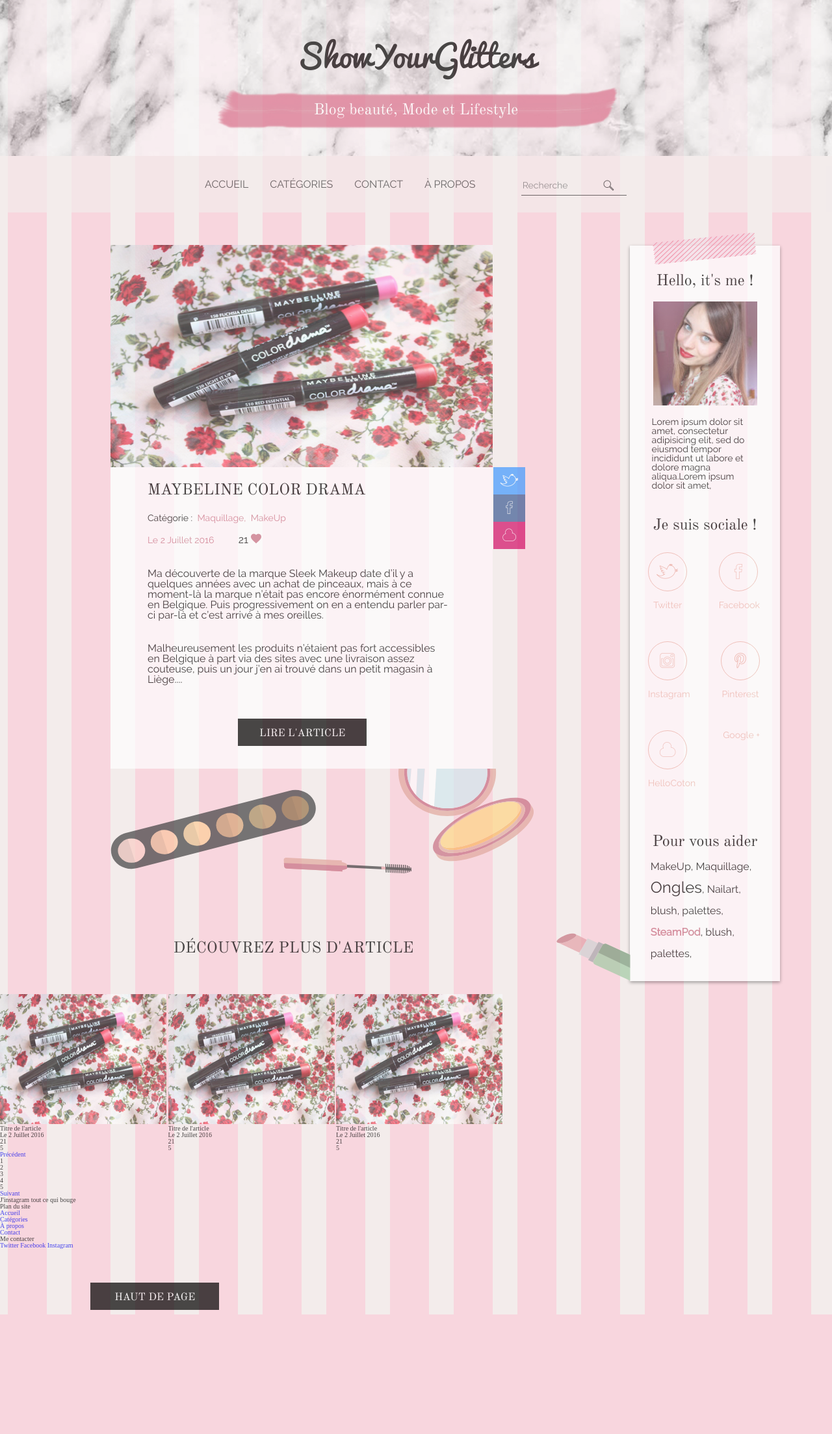
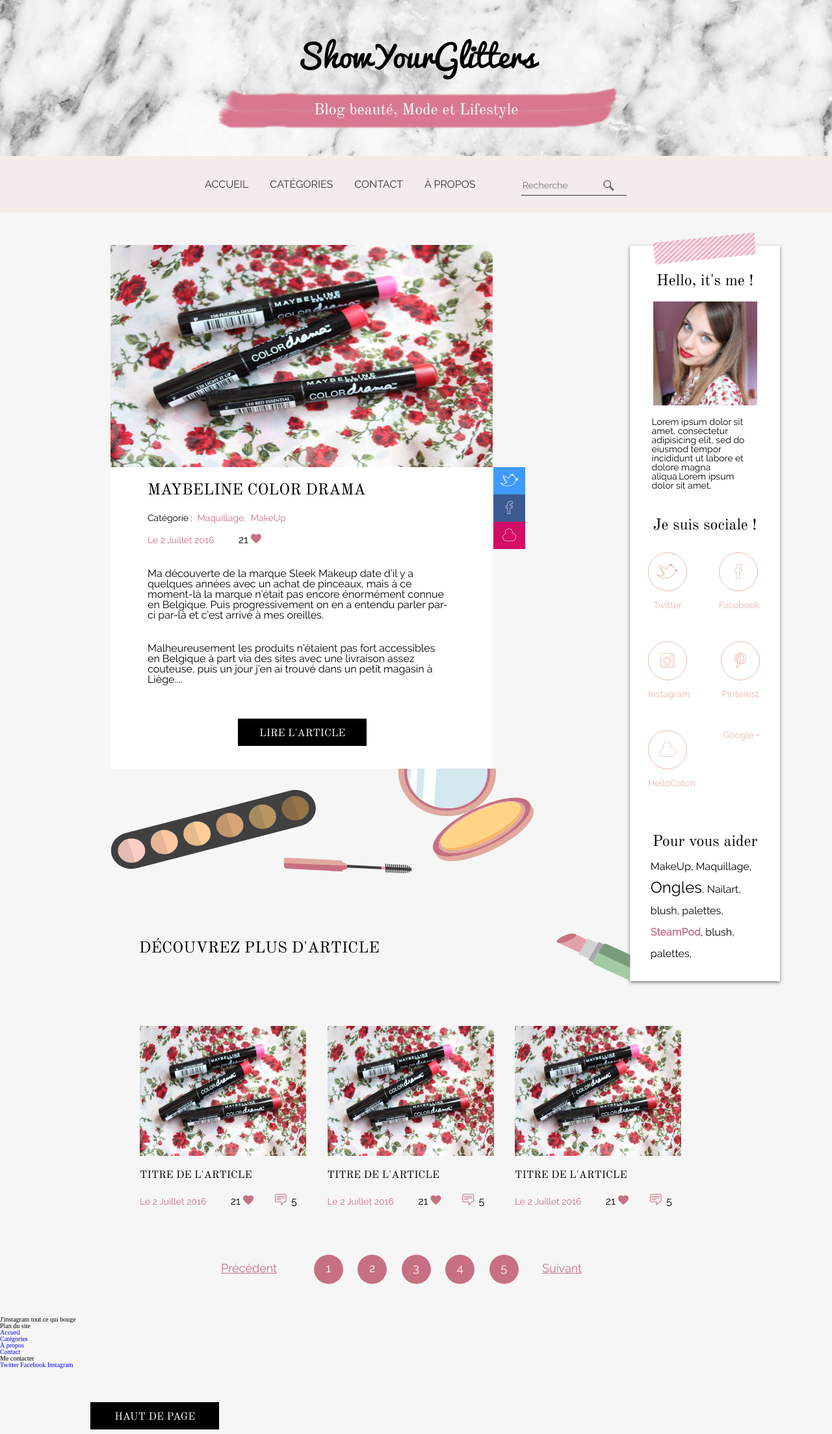
Before and after one commit to dylanschirino/blogbeauty, a PHP site: page / in a window 1280 px wide. Shown: the whole page at 65% size. Before the commit the page ends 2023 px from the top, so only its background shows below. Run offline with PHP 8.4, Linux system fonts and the light colour scheme.

Commit message:
Discover more section done

```diff
--- a/www/css/styles.css
+++ b/www/css/styles.css
@@ -31,8 +31,8 @@
 
 @font-face {
   font-family: 'glyphs';
-  src: url("../fonts/glyphs/icomoon.eot?7munut");
-  src: url("../fonts/glyphs/icomoon.eot?7munut#iefix") format("embedded-opentype"), url("../fonts/glyphs/icomoon.ttf?7munut") format("truetype"), url("../fonts/glyphs/icomoon.woff?7munut") format("woff"), url("../fonts/glyphs/icomoon.svg?7munut#icomoon") format("svg");
+  src: url("../fonts/glyphs/icomoon.eot?v65uyt");
+  src: url("../fonts/glyphs/icomoon.eot?v65uyt#iefix") format("embedded-opentype"), url("../fonts/glyphs/icomoon.ttf?v65uyt") format("truetype"), url("../fonts/glyphs/icomoon.woff?v65uyt") format("woff"), url("../fonts/glyphs/icomoon.svg?v65uyt#icomoon") format("svg");
   font-weight: normal;
   font-style: normal; }
 
@@ -99,8 +99,6 @@ table {
  */
 body {
   font-size: 62.5%;
-  background: url("../img/grid.png") repeat;
-  opacity: 0.7;
   background-color: #F6F6F6; }
 
 p {
@@ -253,38 +251,59 @@ a {
 * coded by Dylan Schirino
 * started at 29/07/2016
 */
+.moreArticle {
+  width: 91em;
+  margin: auto; }
   .moreArticle__title {
-  margin: 4em 0 2.04167em 11.1em; }
-
+    margin: 4em 0 2.04167em 1.2em; }
   .moreArticle__container {
     width: 25.6em;
     height: 20.2em; }
-
   .moreArticle__article {
     position: relative;
     width: 25.6em;
-  height: 24em;
+    height: 30em;
     overflow: hidden;
-  display: inline-block; }
-
+    display: inline-block;
+    margin: 4.9em 0 0 3em; }
   .moreArticle__container {
     position: absolute;
     top: 0;
     left: -256px; }
-
   .moreArticle__theme {
     display: block;
     margin-top: 1.111em; }
-
   .moreArticle__text {
     width: 14em;
     margin: 0.8571428571em auto; }
-
   .moreArticle__button {
     margin: 0;
     display: block;
     margin: 1em auto; }
+  .moreArticle__element {
+    display: inline-block; }
+  .moreArticle__pagination {
+    width: 60em;
+    margin: 5em auto; }
 
+.pagination__list {
+  display: inline-block; }
+
+.pagination__element {
+  display: inline-block;
+  width: 2.5em;
+  height: 2.5em;
+  margin-left: 1.111em; }
+  .pagination__element:last-child {
+    margin-right: 1.8888em; }
+
+/* BLOGBEAUTY
+*
+* /sass/object/instagram.scss - NON design of the Instagram section stylesheet
+*
+* coded by Dylan Schirino
+* started at 01/08/2016
+*/
 /* BLOGBEAUTY
 *
 * /sass/object/header.scss - non design header stylesheet
@@ -502,7 +521,7 @@ a {
   z-index: 0; }
   .moreArticle__link:hover ~ .moreArticle__container {
     opacity: 0.9;
-    margin-left: 26em;
+    transform: translateX(256px);
     display: block; }
 
 .moreArticle__theme {
@@ -518,4 +537,49 @@ a {
 .moreArticle__text {
   font-size: 1.4em; }
 
+.moreArticle__titleCards {
+  padding: 1.125em 0 0.875em 0;
+  font: 1.6em/1.5 "old_standard";
+  text-transform: uppercase; }
+
+.moreArticle__list {
+  font: 1.4em "raleway", "Helvetica", Arial, sans-serif; }
+
+.moreArticle__element--comment {
+  font-size: 1.1428571429em; }
+
+.moreArticle__element--comment::before {
+  content: "\e90b";
+  font: 1.1em "glyphs";
+  color: #C77083;
+  padding: 0 0.2em 0 1.666em; }
+
+.pagination__link {
+  font: 1.8em "raleway", "Helvetica", Arial, sans-serif;
+  color: #C77083;
+  text-decoration: underline;
+  padding-right: 1.8888em; }
+  .pagination__link:hover {
+    text-decoration: none; }
+
+.pagination__element {
+  font: 1.8em/2.3 "raleway", "Helvetica", Arial, sans-serif;
+  border-radius: 50%;
+  background-color: #C77083;
+  color: white;
+  text-align: center;
+  transition: .2s ease-in; }
+  .pagination__element:hover {
+    background-color: white;
+    color: #C77083;
+    cursor: pointer; }
+
+/* BLOGBEAUTY
+*
+* /sass/components/instagram.scss - design of the Instagram section stylesheet
+*
+* coded by Dylan Schirino
+* started at 01/08/2016
+*/
+
 /*# sourceMappingURL=styles.css.map */
--- a/www/index.html
+++ b/www/index.html
@@ -221,9 +221,9 @@
         Découvrez plus d'article
       </h3>
       <article class="moreArticle__article">
-        <a href="#" class="moreArticle__link" title="Accéder à l'article">
+        <figure class="moreArticle__link">
         <img class="moreArticle__img" src="img/smallarticle.jpg">
-        </a>
+      </figure>
         <div class="moreArticle__container">
           <span class="moreArticle__theme">
             Maquillage
@@ -236,12 +236,12 @@
           </a>
         </div>
 
-        <h4 aria-level="4">Titre de l'article</h4>
+        <h4 aria-level="4" class="moreArticle__titleCards">Titre de l'article</h4>
         <ul class="moreArticle__list">
-          <li class="moreArticle__element">
+          <li class="moreArticle__element latest__element--time">
             Le 2 Juillet 2016
           </li>
-          <li class="moreArticle__element moreArticle__element--like">
+          <li class="moreArticle__element latest__element--like">
             21
           </li>
           <li class="moreArticle__element moreArticle__element--comment">
@@ -267,12 +267,12 @@
         </div>
 
 
-        <h4 aria-level="4">Titre de l'article</h4>
+        <h4 aria-level="4" class="moreArticle__titleCards">Titre de l'article</h4>
         <ul class="moreArticle__list">
-          <li class="moreArticle__element">
+          <li class="moreArticle__element latest__element--time">
             Le 2 Juillet 2016
           </li>
-          <li class="moreArticle__element moreArticle__element--like">
+          <li class="moreArticle__element latest__element--like">
             21
           </li>
           <li class="moreArticle__element moreArticle__element--comment">
@@ -296,12 +296,12 @@
             Lire l'article
           </a>
         </div>
-        <h4 aria-level="4">Titre de l'article</h4>
+        <h4 aria-level="4" class="moreArticle__titleCards">Titre de l'article</h4>
         <ul class="moreArticle__list">
-          <li class="moreArticle__element">
+          <li class="moreArticle__element latest__element--time">
             Le 2 Juillet 2016
           </li>
-          <li class="moreArticle__element moreArticle__element--like">
+          <li class="moreArticle__element latest__element--like">
             21
           </li>
           <li class="moreArticle__element moreArticle__element--comment">
--- a/www/sass/base/root.scss
+++ b/www/sass/base/root.scss
@@ -7,8 +7,8 @@
  */
 body{
   font-size: 62.5%;
-  background: url("../img/grid.png")repeat;
-  opacity: 0.7;
+  //background: url("../img/grid.png")repeat;
+  //opacity: 0.7;
   background-color: $bodyBckg;
 }
 p{
--- a/www/sass/components/_discover.scss
+++ b/www/sass/components/_discover.scss
@@ -22,7 +22,7 @@
      z-index: 0;
       &:hover ~ .moreArticle__container{
         opacity: 0.9;
-        margin-left: 26em;
+        transform: translateX(256px);
         display: block;
       }
   }
@@ -41,4 +41,48 @@
   &__text{
     font-size: 1.4em;
   }
+  &__titleCards{
+    padding: 1.125em 0 0.875em 0;
+    font:1.6em/1.5 $oldstandard;
+    text-transform: uppercase;
+  }
+  &__list{
+    font: 1.4em $raleway;
+  }
+  &__element{
+    &--comment{
+      font-size: 1.1428571429em;
+    }
+    &--comment::before{
+      content:"\e90b";
+      font:1.1em $glyphs;
+      color:$pink;
+      padding:0 0.2em 0 1.666em;
+    }
+  }
 }
+
+.pagination{
+  &__link{
+    font: 1.8em $raleway;
+    color: $pink;
+    text-decoration: underline;
+    padding-right: 1.8888em;
+    &:hover{
+      text-decoration: none;
+    }
+  }
+  &__element{
+    font: 1.8em/2.3 $raleway;
+    border-radius: 50%;
+    background-color: $pink;
+    color: $white;
+    text-align: center;
+    transition: .2s ease-in;
+    &:hover{
+      background-color: $white;
+      color: $pink;
+      cursor: pointer;
+    }
+  }
+}
--- a/www/sass/object/_discover.scss
+++ b/www/sass/object/_discover.scss
@@ -7,8 +7,10 @@
 */
 
 .moreArticle{
+  width:91em;
+  margin: auto;
   &__title{
-    margin: 4em 0 2.04167em 11.1em;
+    margin: 4em 0 2.04167em 1.2em;
   }
   &__container{
     width: 25.6em;
@@ -17,9 +19,10 @@
   &__article{
     position: relative;
     width: 25.6em;
-    height: 24em;
+    height: 30em;
     overflow: hidden;
     display: inline-block;
+    margin:4.9em 0 0 3em;
   }
   &__container{
     position: absolute;
@@ -39,4 +42,26 @@
     display: block;
     margin:1em auto;
   }
+  &__element{
+    display: inline-block;
+  }
+  &__pagination{
+    width:60em;
+    margin:5em auto;
+  }
 }
+
+.pagination{
+  &__list{
+    display: inline-block;
+  }
+  &__element{
+    display: inline-block;
+    width: 2.5em;
+    height: 2.5em;
+    margin-left: 1.111em;
+    &:last-child{
+      margin-right:1.8888em;
+    }
+  }
+}
--- a/www/sass/settings/fonts.scss
+++ b/www/sass/settings/fonts.scss
@@ -36,11 +36,11 @@
 
 @font-face {
   font-family: 'glyphs';
-  src:  url('../fonts/glyphs/icomoon.eot?7munut');
-  src:  url('../fonts/glyphs/icomoon.eot?7munut#iefix') format('embedded-opentype'),
-    url('../fonts/glyphs/icomoon.ttf?7munut') format('truetype'),
-    url('../fonts/glyphs/icomoon.woff?7munut') format('woff'),
-    url('../fonts/glyphs/icomoon.svg?7munut#icomoon') format('svg');
+  src:  url('../fonts/glyphs/icomoon.eot?v65uyt');
+  src:  url('../fonts/glyphs/icomoon.eot?v65uyt#iefix') format('embedded-opentype'),
+    url('../fonts/glyphs/icomoon.ttf?v65uyt') format('truetype'),
+    url('../fonts/glyphs/icomoon.woff?v65uyt') format('woff'),
+    url('../fonts/glyphs/icomoon.svg?v65uyt#icomoon') format('svg');
   font-weight: normal;
   font-style: normal;
 }
--- a/www/sass/styles.scss
+++ b/www/sass/styles.scss
@@ -25,9 +25,11 @@
 @import "object/aside";
 @import "object/mainArticle";
 @import "object/discover";
+@import "object/instagram";
 
 // 6. Components - Design des composants, morceaux d'UI
 @import "components/header";
 @import "components/aside";
 @import "components/mainArticle";
 @import "components/discover";
+@import "components/instagram";
```
Also changed, not shown: www/sass/components/_instagram.scss (added, +7 -0 lines), www/sass/object/_instagram.scss (added, +7 -0 lines), Assets/Icone/comment.svg (added), www/fonts/glyphs/icomoon.svg, www/fonts/glyphs/icomoon.ttf, www/fonts/glyphs/icomoon.woff, www/img/comment.svg (added), 2 other files. Lines whose indentation alone changed are shown as unchanged.
